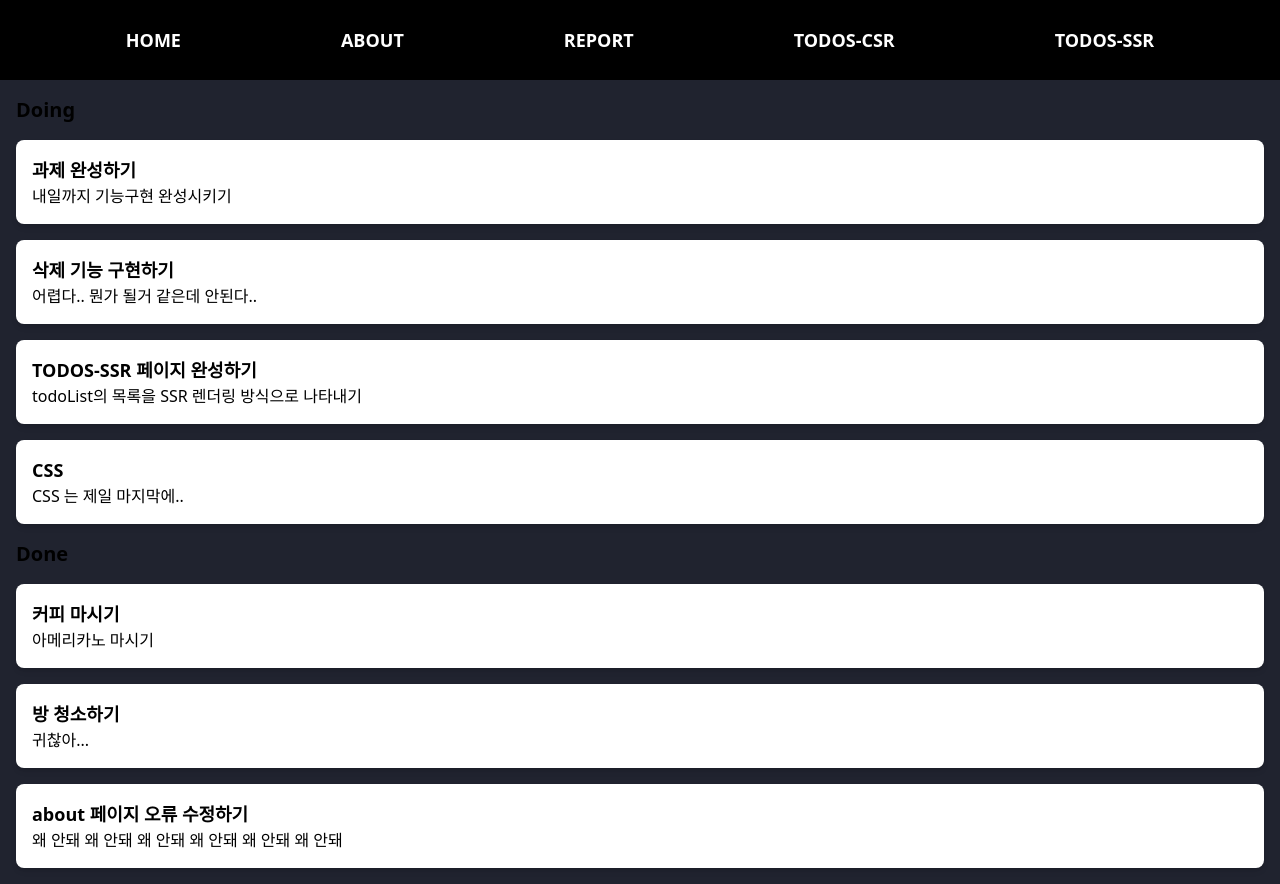
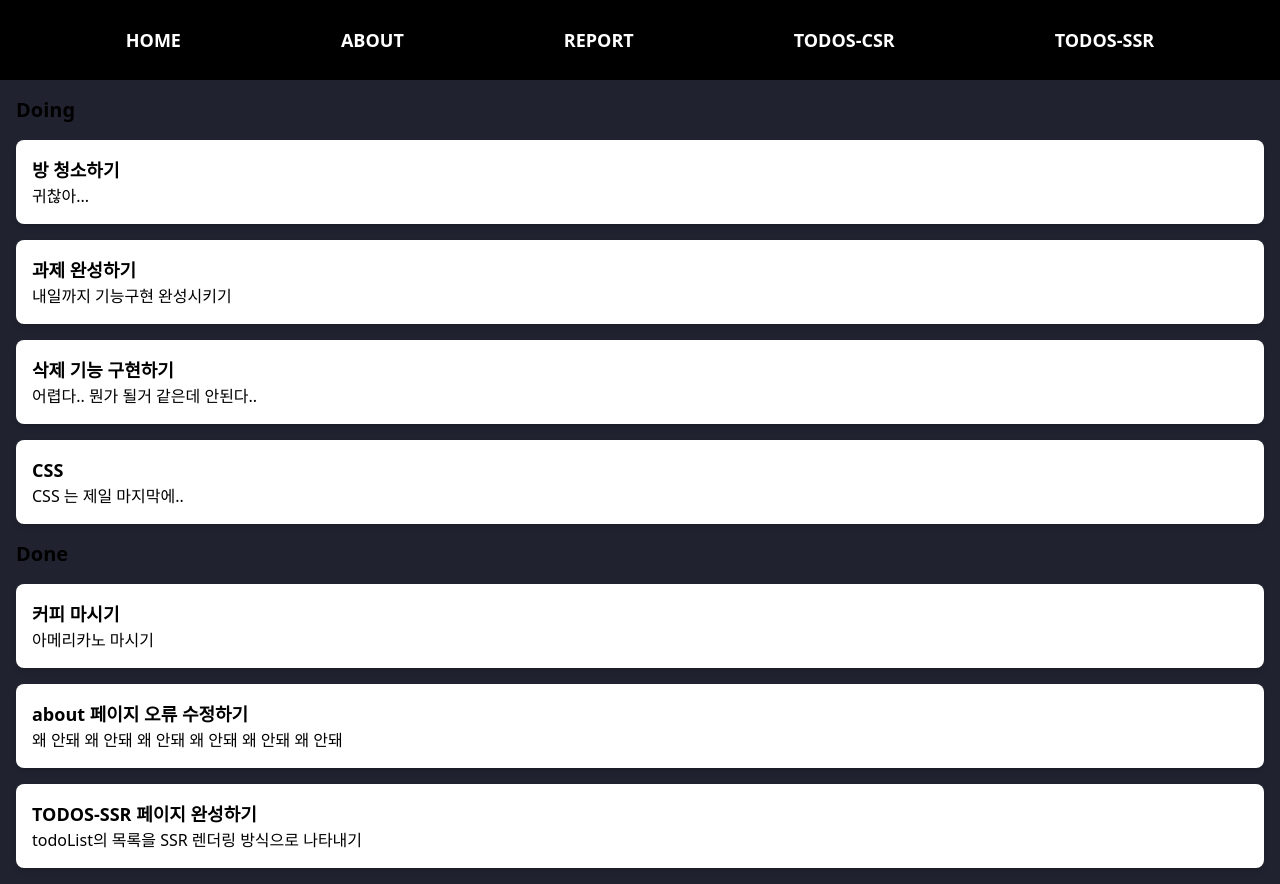
Before and after one commit to C1oudys/mytodolist-nextjs, a Next.js app: page /todo-ssr in a window 1280 px wide. Built offline with nearby package versions, Linux system fonts and the light colour scheme; data requests are answered from the project's data file.

Commit message:
fix: SSR 코드 수정

```diff
--- a/db.json
+++ b/db.json
@@ -15,7 +15,7 @@
       "id": "2",
       "title": "방 청소하기",
       "content": "귀찮아...",
-      "isDone": true
+      "isDone": false
     },
     {
       "id": "3",
@@ -39,7 +39,7 @@
       "id": "8157",
       "title": "TODOS-SSR 페이지 완성하기",
       "content": "todoList의 목록을 SSR 렌더링 방식으로 나타내기",
-      "isDone": false
+      "isDone": true
     },
     {
       "id": "fb81",
--- a/src/app/todo-ssr/page.tsx
+++ b/src/app/todo-ssr/page.tsx
@@ -2,15 +2,14 @@ import React from 'react';
 import type { Todos } from '@/app/types';
 
 async function TodoSsrPage() {
-  const response = await fetch("http://localhost:3000/api/todos", {
+  const response = await fetch("http://localhost:4000/todos", {
     cache: "no-cache",
   });
-  const result = await response.json(); // 결과를 result에 할당
-  console.log("받아온 todo", result);
+  const todoList: Todos[] = await response.json();
+  console.log("받아온 todo", todoList);
 
-  // result에서 todosList를 추출하여 사용
-  const doingList = result.todosList.filter((todo: Todos) => !todo.isDone);
-  const doneList = result.todosList.filter((todo: Todos) => todo.isDone);
+  const doingList = todoList.filter((todo: Todos) => !todo.isDone);
+  const doneList = todoList.filter((todo: Todos) => todo.isDone);
 
   return (
     <div className="container mx-auto px-4">
```
